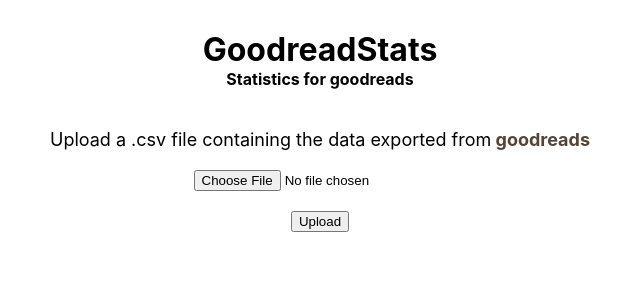
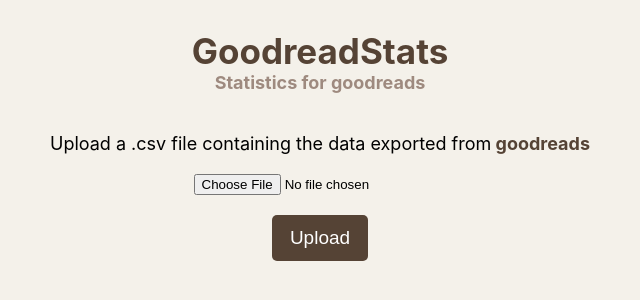
Before and after one commit to puravparab/goodreadstats, a Next.js app: page / in a window 1280 px wide. Shown: the top 300 px of the page, without its empty margins (320-960 px from the left). Built offline with nearby package versions, Linux system fonts and the light colour scheme.

Commit message:
updated styles

```diff
--- a/styles/FileUpload.module.css
+++ b/styles/FileUpload.module.css
@@ -28,5 +28,15 @@
 }
 
 .fileInput button{
+	background: rgb(85, 67,53);
+	color: white;
+	border: none;
+	border-radius: 5px;
+	font-size: 19px;
 	margin: 20px 0px;
+	padding: 12px 18px;
+	cursor: pointer;
 }
+.fileInput button:hover{
+	background: rgb(88, 83, 78);
+}
--- a/styles/Layout.module.css
+++ b/styles/Layout.module.css
@@ -5,7 +5,7 @@
   align-items: center;
   width: 100%;
   min-height: 100%;
-  background: rgb(255, 255, 255);
+  background: rgb(244, 241, 234);
 }
 
 .pageLayout{
@@ -24,6 +24,16 @@
   padding: 20px 0px;
   width: 100%;
 }
+.header h1{
+  color: rgb(85, 67,53);
+  font-size: 35px;
+  font-weight: bold;
+}
+.header h4{
+  color: rgb(158, 138, 127);
+  font-size: 18px;
+  font-weight: bold;
+}
 
 @media (max-width: 900px){
   .pageLayout{
```
